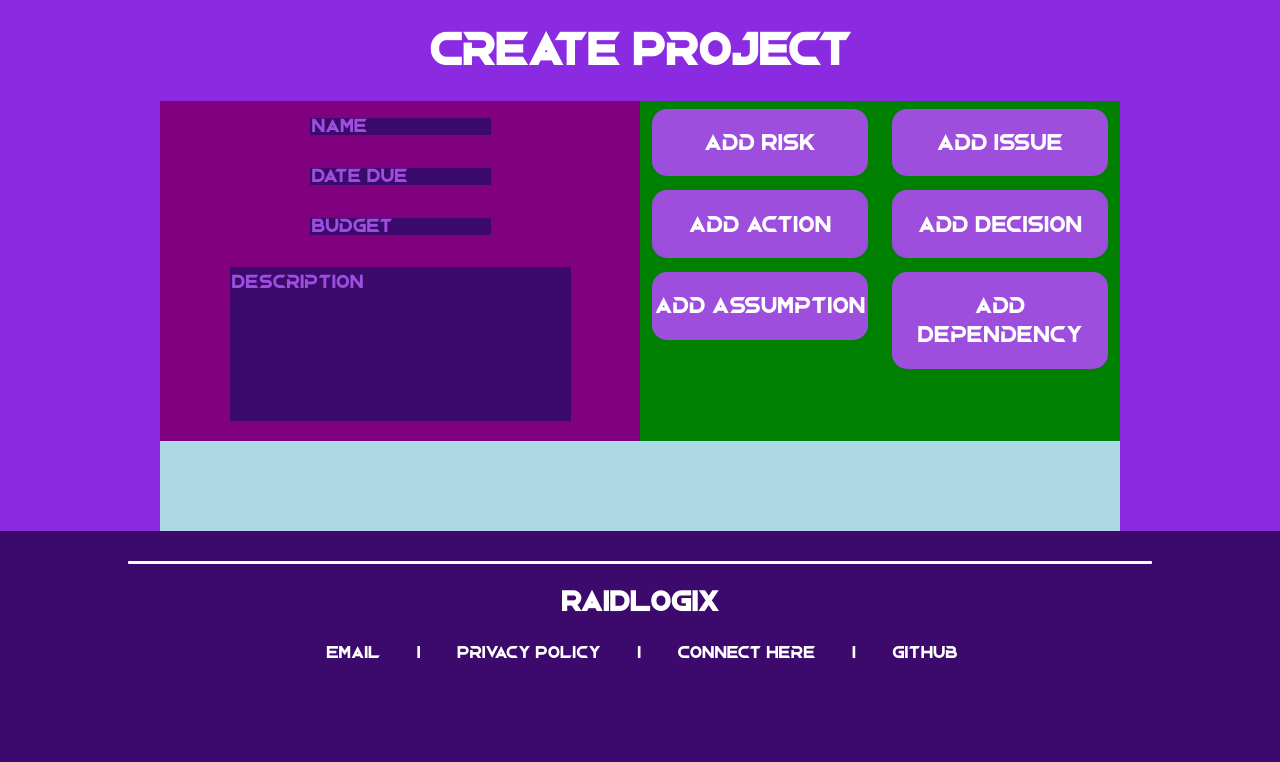
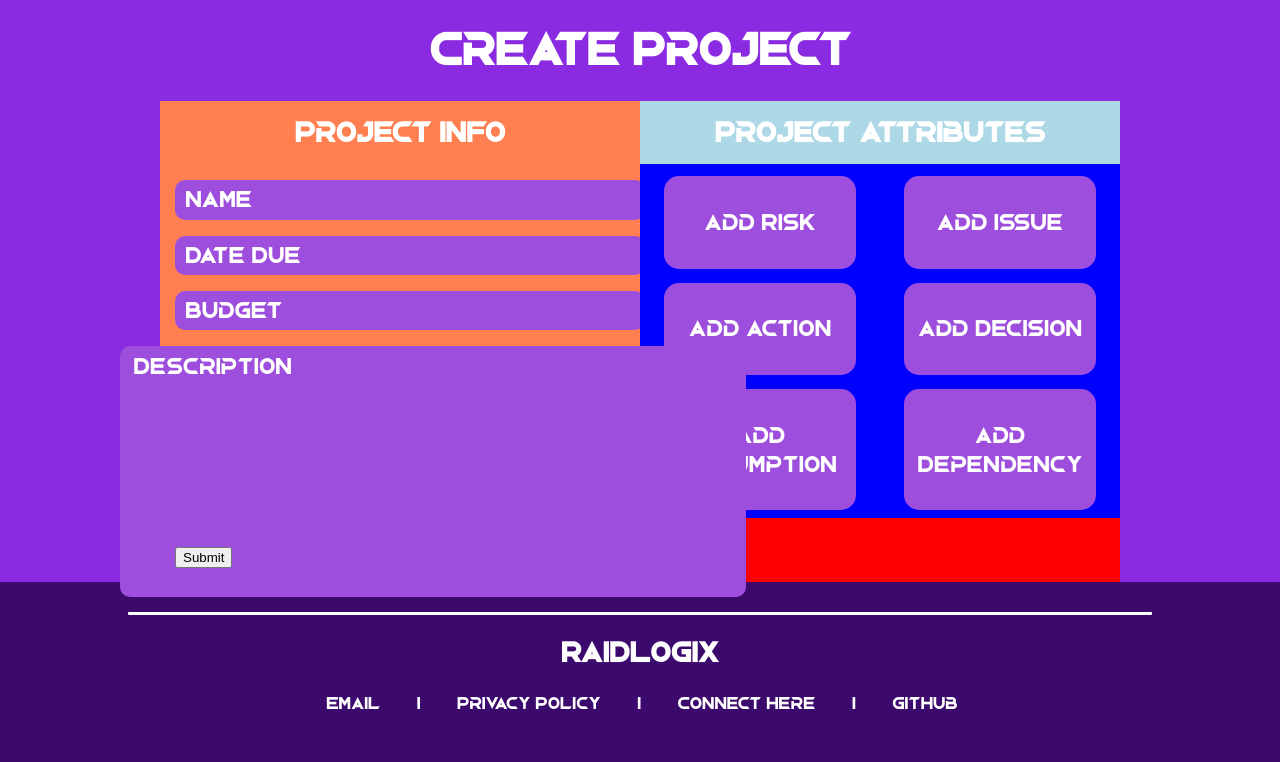
Before and after one commit to joshnelson00/raidlogix-app, a Django app: page /create-project in a window 1280 px wide. Shown: the part 90-852 px from the top of the page. Before the commit the page ends 748 px from the top, so only its background shows below. Run offline with Django 5.2, Linux system fonts and the light colour scheme.

Commit message:
implemented functioning form submission for new project

```diff
--- a/raidapp/raidlogix/forms.py
+++ b/raidapp/raidlogix/forms.py
@@ -36,12 +36,6 @@ class CreateProjectForm(ModelForm):
     class Meta:
         model = project
         fields = ['name', 'due', 'budget', 'description']
-        placeholders = {
-            'name': 'Name',
-            'due': '01-01-2001',
-            'budget': 'Amount',
-            'description': 'Description',
-        }
         labels = {
             'name': '',
             'due': '',
@@ -51,7 +45,7 @@ class CreateProjectForm(ModelForm):
 
         widgets = {
             'name': forms.TextInput(attrs={'placeholder': 'Name'}),
-            'due': forms.DateInput(attrs={'placeholder': 'Date Due'}),
+            'due': forms.TextInput(attrs={'placeholder': 'Date Due'}),
             'budget': forms.TextInput(attrs={'placeholder': 'Budget'}),
             'description': forms.Textarea(attrs={'placeholder': 'Description'}),
         }
--- a/raidapp/raidlogix/models.py
+++ b/raidapp/raidlogix/models.py
@@ -6,7 +6,7 @@ from django.utils import timezone
 
 class project(models.Model):
     name = models.CharField(max_length=50)
-    due = models.DateField(blank=True, null=True)
+    due = models.CharField(max_length=50)
     description = models.TextField()
     budget = models.TextField()
 
@@ -19,7 +19,7 @@ class tag(models.Model):
 
 
 class issue(models.Model):
-    created = models.DateField(blank=True, null=True)
+    created = models.CharField(max_length=50)
     name = models.CharField(max_length=50)
     owner = models.CharField(max_length=50)
     description = models.TextField()
@@ -32,16 +32,16 @@ class issue(models.Model):
     impact = models.IntegerField()
     response_status = models.TextField()
     resolution = models.TextField()
-    date_resolved = models.DateField(blank=True, null=True)
+    date_resolved = models.CharField(max_length=50)
     root_cause = models.TextField()
     project = models.ForeignKey(project, on_delete=models.CASCADE)
 
 class action(models.Model):
-    created = models.DateField(blank=True, null=True)
+    created = models.CharField(max_length=50)
     name = models.CharField(max_length=50)
     owner = models.CharField(max_length=50)
     description = models.TextField()
-    due_date = models.DateField(blank=True, null=True)
+    due_date = models.CharField(max_length=50)
     #created/assigned/in work/in review/done/draft/on hold/delegated/blocked (waiting internal)/blocked (waiting external)
     state = models.CharField(max_length=50)
     action_source = models.CharField(max_length=50)
@@ -49,10 +49,10 @@ class action(models.Model):
     project = models.ForeignKey(project, on_delete=models.CASCADE)
 
 class decision(models.Model):
-    created = models.DateField(blank=True, null=True)
+    created = models.CharField(max_length=50)
     name = models.CharField(max_length=50)
     description = models.TextField()
-    due = models.DateField(blank=True, null=True)
+    due = models.CharField(max_length=50)
     #created/decided/in review/draft/deferred
     state = models.CharField(max_length=50)
     #created/decided/in review/draft/deferred
@@ -64,7 +64,7 @@ class decision(models.Model):
     project = models.ForeignKey(project, on_delete = models.CASCADE)
 
 class assumption(models.Model):
-    created = models.DateField(blank=True, null=True)
+    created = models.CharField(max_length=50)
     name = models.CharField(max_length=50)
     description = models.TextField()
     updated = models.TextField()
@@ -73,7 +73,7 @@ class assumption(models.Model):
     project = models.ForeignKey(project, on_delete = models.CASCADE)
 
 class risk(models.Model):
-    created = models.DateField(blank=True, null=True)
+    created = models.CharField(max_length=50)
     name = models.CharField(max_length=50)
     description = models.TextField()
     owner = models.CharField(max_length=50)
@@ -85,9 +85,9 @@ class risk(models.Model):
     impact = models.IntegerField()
     #score = (probability * impact) DOUBLE CHECK HERE
     score = models.IntegerField()
-    date_raised = models.DateField(blank=True, null=True)
-    trigger_date = models.DateField(blank=True, null=True)
-    date_closed = models.DateField(blank=True, null=True)
+    date_raised = models.CharField(max_length=50)
+    trigger_date = models.CharField(max_length=50)
+    date_closed = models.CharField(max_length=50)
     #avoice, mitigate, transfer, accept, escalate
     response_strategy = models.CharField(max_length=50)
     #red (behind), amber (in progress), green (on-track)
@@ -96,7 +96,7 @@ class risk(models.Model):
 
 class dependency(models.Model):
     name = models.CharField(max_length=50)
-    due = models.DateField(blank=True, null=True)
+    due = models.CharField(max_length=50)
     description = models.TextField()
     budget = models.FloatField()
     project = models.ForeignKey(project, on_delete=models.CASCADE)
--- a/raidapp/raidlogix/static/main.css
+++ b/raidapp/raidlogix/static/main.css
@@ -271,7 +271,6 @@ body {
     text-align: center;
     border: 4px solid #3C096C;
     border-radius: 25px;
-    width: 50%;
     height: 5%;
     margin-top: 10%;
     margin-bottom: 10%;
@@ -328,12 +327,6 @@ body {
     width: 100%;
 }
 
-::placeholder {
-    color: #9D4EDD;
-    font-family: "Request";
-    position: relative;
-    top: 1px;
-}
 
 .create-account-form input {
     border: 10px;
@@ -595,14 +588,23 @@ body {
     background-color: blueviolet;
 }
 
+
+ .create-project-vertical-wrapper {
+    display: flex;
+    flex-direction: column;
+    align-items: center;
+    width: 75%;
+    padding-bottom: 5%;
+    background-color: red;
+ }
+
 .create-project-horizontal-wrapper {
     display: flex;
     flex-direction: row;
     justify-content: center;
-    width: 75%;
+    width: 100%;
     height: auto;
     background-color: lightblue;
-    padding-bottom: 7%;
 }
 
 .create-project-input-wrapper {
@@ -610,18 +612,25 @@ body {
     flex-direction: column;
     align-items: center;
     width: 50%;
-    height: auto;
-    background-color: purple;
+    height: 400px;
+    background-color: coral;
 }
-
+.create-project-vertical-button-wrapper {
+    flex-direction: column;
+    display: flex;
+    align-items: center;
+    width: 50%;
+}
 .create-project-button-wrapper {
     display: flex;
     flex-direction: row;
     justify-content: center;
-    width: 50%;
+    width: 100%;
     height: auto;
-    background-color: green;
+    padding-top: 5px;
+    background-color: blue;
 }
+
 
 
 .create-project-button-small-wrapper {
@@ -637,22 +646,66 @@ body {
     font-size: 16px;
     font-family: "Request";
     background-color: #9D4EDD;
-    width: 90%;
+    width: 80%;
     text-align: center;
     border-radius: 15px;
     margin-bottom: 3%;
     margin-top: 3%;
-    padding-top: 8%;
-    padding-bottom: 8%;
+    padding-top: 13.15%;
+    padding-bottom: 13.15%;
+}
+
+
+
+.create-project-input-wrapper textarea {
+    background-color: #9D4EDD;
+    resize: none;
+    border: none;
+    font-family: "Roboto-Medium";
+    color: #fff;
+    font-size: 16px;
+    padding-left: 3%;
+    padding-right: 1%;
+    padding-top: 2%;
+    min-width: 135%;
+    line-height: 1.5;
+    max-height: 60%;
+    border-radius: 10px;
+    position: relative;
+    right: 55px;
+}
+.create-project-input-wrapper input[type="text"] {
+    background-color: #9D4EDD;
+    border: none;
+    width: 450px;
+    padding: 2.25%;
+    font-family: "Roboto-Medium";
+    color: #fff;
+    font-size: 16px;
+    border-radius: 10px;
+}
+
+.create-project-input-wrapper textarea::placeholder {
+    color: #fff;
+    font-family: "Request";
+    position: relative;
 
 }
 
-.create-project-input-wrapper textarea {
-    background-color: #3C096C;
-    resize: none;
-    border: none;
+.create-project-input-wrapper input[type="text"]::placeholder {
+    color: #fff;
+    font-family: "Request";
+    position: relative;
+    top: 2px;
 }
-.create-project-input-wrapper input[type="text"] {
-    background-color: #3C096C;
-    border: none;
+
+.create-project-header {
+    font-family: "Request";
+    font-size: 20px;
+    color: #fff;
 }
+
+#create-project-submit-a {
+    position: relative;
+    bottom: 70px;
+}
--- a/raidapp/raidlogix/templates/create_project.html
+++ b/raidapp/raidlogix/templates/create_project.html
@@ -2,19 +2,24 @@
 {% block content %}
     <div id="block-create-project">
         <div class="cool-text"><h1>Create Project</h1></div>
+        <div class="create-project-vertical-wrapper">
             <div class="create-project-horizontal-wrapper">
                 <div class="create-project-input-wrapper">
+                    <h1 class="create-project-header">Project Info</h1>
+                        <form method="post">
+                            {% csrf_token %}
                             {{ form.as_p }}
-
+                            <a href="#" id="create-project-submit-a"><input id="ID_HERE" type="submit" value="Submit"/></a>
+                        </form>
                 </div>
-
+                <div class="create-project-vertical-button-wrapper">
+                    <h1 class="create-project-header">Project Attributes</h1>
                     <div class="create-project-button-wrapper">
                         <div class="create-project-button-small-wrapper">
                             <a href="#"><div class="attribute-link-wrapper">Add Risk</div></a>
                             <a href="#"><div class="attribute-link-wrapper">Add Action</div></a>
                             <a href="#"><div class="attribute-link-wrapper">Add Assumption</div></a>
                         </div>
-
                         <div class="create-project-button-small-wrapper">
                             <a href="#"><div class="attribute-link-wrapper">Add Issue</div></a>
                             <a href="#"><div class="attribute-link-wrapper">Add Decision</div></a>
@@ -22,6 +27,11 @@
                         </div>
                     </div>
                 </div>
+
+            </div>
+        </div>
+
+
     </div>
 
 
--- a/raidapp/raidlogix/views.py
+++ b/raidapp/raidlogix/views.py
@@ -62,10 +62,14 @@ def projects(request):
     return render(request, 'project_list.html', context)
 
 def create_project(request):
+    form = CreateProjectForm()
+    if request.method == 'POST':
+        form = CreateProjectForm(request.POST)
+        if form.is_valid():
+            form.save()
+            return redirect("home")
 
-    form = CreateProjectForm()
     context = {
         'form': form
     }
-
-    return render(request, 'create_project.html',context)
+    return render(request, 'create_project.html',context=context)
```
Also changed, not shown: raidapp/db.sqlite3, raidapp/raidlogix/migrations/0005_alter_action_created_alter_action_due_date_and_more.py (added), 1 other file. Lines whose indentation alone changed are shown as unchanged.
